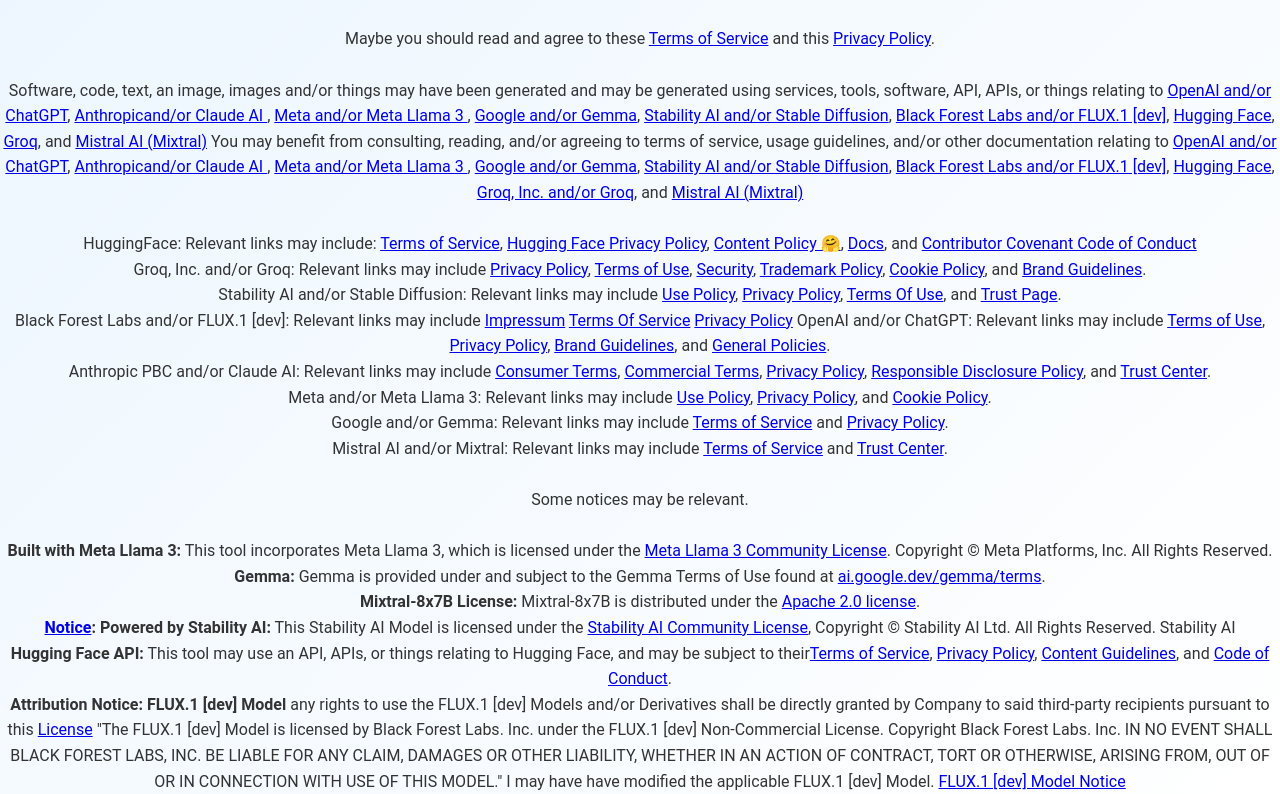
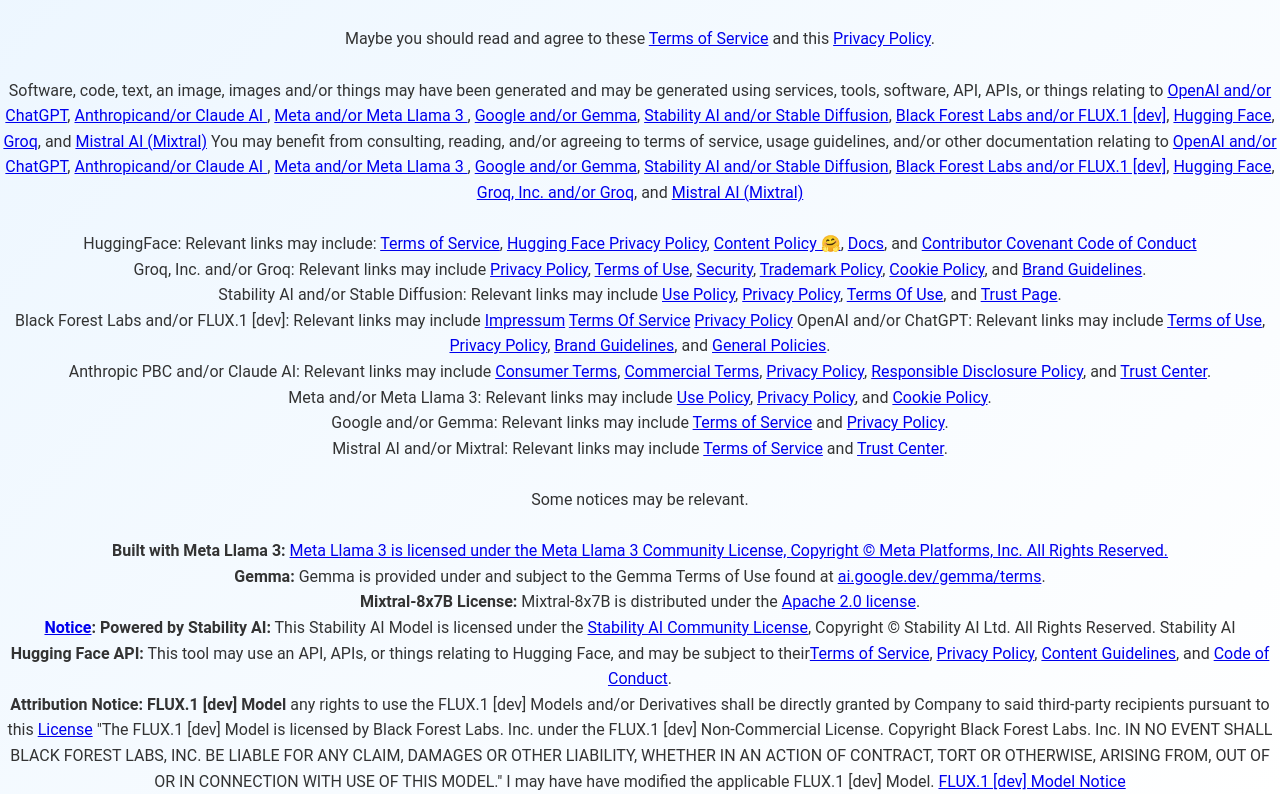
Before and after one commit to in-loving-remembrance-of-calvin-clark/website, a plain HTML site: page index.html in a window 1280 px wide. Shown: the part 850-1644 px from the top of the page. Drawn offline with Linux system fonts and the light colour scheme.

Commit message:
Update index.html

```diff
--- a/index.html
+++ b/index.html
@@ -180,7 +180,7 @@
 Mistral AI and/or Mixtral: Relevant links may include <a href="https://mistral.ai/terms">Terms of Service</a> and <a href=”https://trust.mistral.ai/”>Trust Center</a>.
 <br><br>
 Some notices may be relevant.<br><br>
-            <strong>Built with Meta Llama 3:</strong> This tool incorporates Meta Llama 3, which is licensed under the <a href="https://www.llama.com/llama3/license/" target="_blank">Meta Llama 3 Community License</a>. Copyright © Meta Platforms, Inc. All Rights Reserved.<br>
+<strong>Built with Meta Llama 3:</strong> <a href="https://www.llama.com/llama3/license/" target="_blank">Meta Llama 3 is licensed under the Meta Llama 3 Community License, Copyright © Meta Platforms, Inc. All Rights Reserved.</a><br>
 <strong>Gemma:</strong> Gemma is provided under and subject to the Gemma Terms of Use found at <a href="https://ai.google.dev/gemma/terms">ai.google.dev/gemma/terms</a>.<br>
 <strong>Mixtral-8x7B License:</strong> Mixtral-8x7B is distributed under the <a href="https://www.apache.org/licenses/LICENSE-2.0" target="_blank">Apache 2.0 license</a>.<br>
 <strong><a href="https://avemariacloud.com/stability-ai-notice.txt">Notice</a>: Powered by Stability AI:</strong> This Stability AI Model is licensed under the <a href="https://stability.ai/community-license-agreement">Stability AI Community License</a>, Copyright ©  Stability AI Ltd. All Rights Reserved. Stability AI<br>
@@ -188,6 +188,11 @@
 <strong>Attribution Notice: FLUX.1 [dev] Model</strong> any rights to use the FLUX.1 [dev] Models and/or Derivatives shall be directly granted by Company to said third-party recipients pursuant to this <a href="https://huggingface.co/black-forest-labs/FLUX.1-dev/blob/main/LICENSE.md">License</a> "The FLUX.1 [dev] Model is licensed by Black Forest Labs. Inc. under the FLUX.1 [dev] Non-Commercial License. Copyright Black Forest Labs. Inc. IN NO EVENT SHALL BLACK FOREST LABS, INC. BE LIABLE FOR ANY CLAIM, DAMAGES OR OTHER LIABILITY, WHETHER IN AN ACTION OF CONTRACT, TORT OR OTHERWISE, ARISING FROM, OUT OF OR IN CONNECTION WITH USE OF THIS MODEL." I may have have modified the applicable FLUX.1 [dev] Model. <a href="https://avemariacloud.com/flux.1-[dev]-notice.txt">FLUX.1 [dev] Model Notice</a>
 
 </p>
+
+
+
+
+
 
 
 
```
Lines whose indentation alone changed are shown as unchanged.
